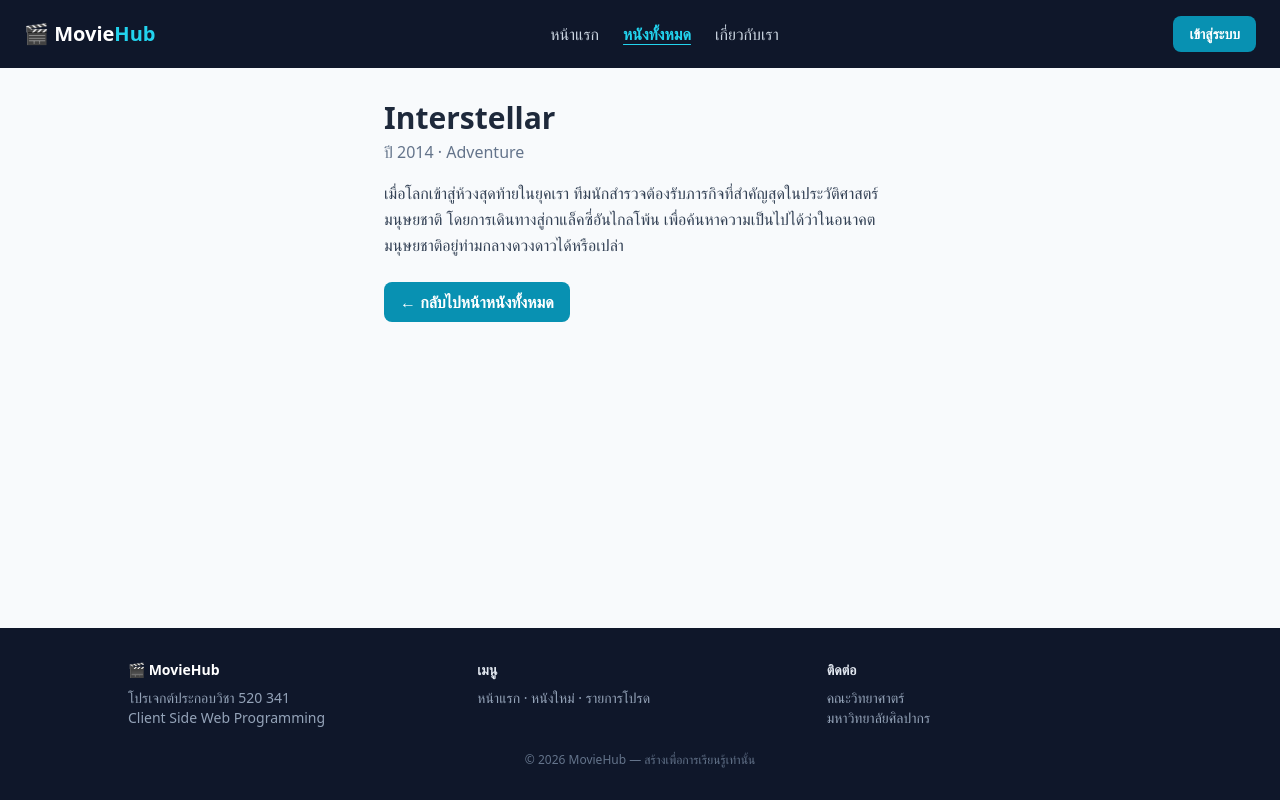
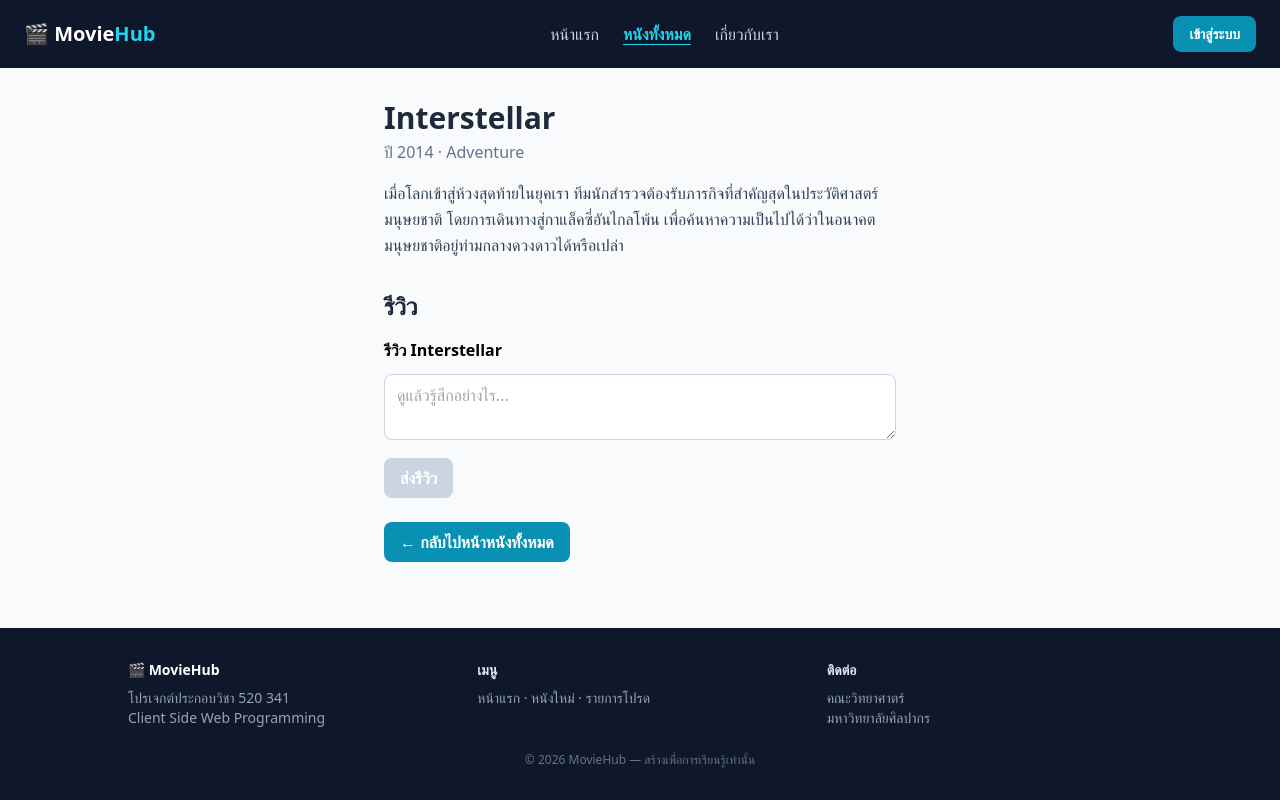
Before and after one commit to Potsavee/feapp-670710726, a React (Create React App) app in the folder pooh-app/: page /movies/1 in a window 1280 px wide. Built offline with nearby package versions, Linux system fonts and the light colour scheme.

Commit message:
review form

```diff
--- /dev/null
+++ b/pooh-app/src/components/ReviewForm.jsx
@@ -0,0 +1,62 @@
+import { useState } from 'react';
+
+function ReviewForm({ movieTitle }) {
+  const [review, setReview] = useState('');
+  const [error, setError] = useState(null);
+  const [status, setStatus] = useState('typing');  // 'typing' | 'submitting' | 'success'
+
+  // สถานะ "สำเร็จ" หน้าตาต่างจากที่เหลือทั้งหมด จึง return ออกก่อนเลย
+  if (status === 'success') {
+    return <p className="text-green-600 font-semibold">ขอบคุณสำหรับรีวิว {movieTitle} 🎉</p>;
+  }
+
+  async function handleSubmit(e) {
+    e.preventDefault();
+    setStatus('submitting');
+    try {
+      await submitReview(review);   // รอ server (วันนี้จำลองไว้ สัปดาห์หน้าเป็น fetch จริง)
+      setStatus('success');
+    } catch (err) {
+      setStatus('typing');          // กลับไปให้แก้ต่อได้
+      setError(err);
+    }
+  }
+
+  return (
+    <form onSubmit={handleSubmit} className="space-y-3">
+      <h3 className="font-bold">รีวิว {movieTitle}</h3>
+      <textarea
+        value={review}
+        onChange={(e) => setReview(e.target.value)}
+        disabled={status === 'submitting'}
+        placeholder="ดูแล้วรู้สึกอย่างไร..."
+        className="w-full rounded-lg border border-slate-300 px-3 py-2 disabled:bg-slate-100"
+      />
+      <button
+        type="submit"
+        disabled={review.length === 0 || status === 'submitting'}
+        className="rounded-lg bg-cyan-600 px-4 py-2 font-semibold text-white
+                   disabled:cursor-not-allowed disabled:bg-slate-300">
+        {status === 'submitting' ? 'กำลังส่ง...' : 'ส่งรีวิว'}
+      </button>
+      {error !== null && (
+        <p className="text-sm text-red-500">{error.message}</p>
+      )}
+    </form>
+  );
+}
+
+// จำลอง server: รอ 1.5 วินาที ถ้ารีวิวสั้นกว่า 10 ตัวอักษรให้ตอบกลับเป็น error
+function submitReview(text) {
+  return new Promise((resolve, reject) => {
+    setTimeout(() => {
+      if (text.trim().length < 10) {
+        reject(new Error('รีวิวสั้นเกินไป ลองเขียนอีกนิด'));
+      } else {
+        resolve();
+      }
+    }, 1500);
+  });
+}
+
+export default ReviewForm;
--- a/pooh-app/src/components/SearchBox.jsx
+++ b/pooh-app/src/components/SearchBox.jsx
@@ -1,4 +1,4 @@
-import { useState } from "react";
+// import { useState } from "react";
 
 function SearchBox({query, setQuery}) {
 //   const [query, setQuery] = useState('');
--- a/pooh-app/src/pages/MovieDetail.jsx
+++ b/pooh-app/src/pages/MovieDetail.jsx
@@ -1,8 +1,9 @@
 import { useParams, Link } from 'react-router-dom';
 import { movies } from '../data/data';
+import ReviewForm from '../components/ReviewForm';
 
 function MovieDetail() {
-  const { id } = useParams();
+  const { id } = useParams();                       // อ่านค่าจาก URL (ได้เป็น string!)
   const movie = movies.find(m => m.id === Number(id));
 
   if (!movie) {
@@ -14,6 +15,10 @@ function MovieDetail() {
       <h1 className="text-3xl font-bold text-slate-800">{movie.title}</h1>
       <p className="mt-1 text-slate-500">ปี {movie.year} · {movie.genre}</p>
       <p className="mt-4 leading-relaxed text-slate-700">{movie.detail}</p>
+      <h2 className="mt-8 text-2xl font-bold text-slate-800">รีวิว</h2>
+      <div className="mt-4">
+      <ReviewForm key ={movie.id} movieTitle={movie.title} />
+      </div>
       <Link to="/movies"
             className="mt-6 inline-block rounded-lg bg-cyan-600 px-4 py-2
                        font-semibold text-white hover:bg-cyan-700 transition">
```
